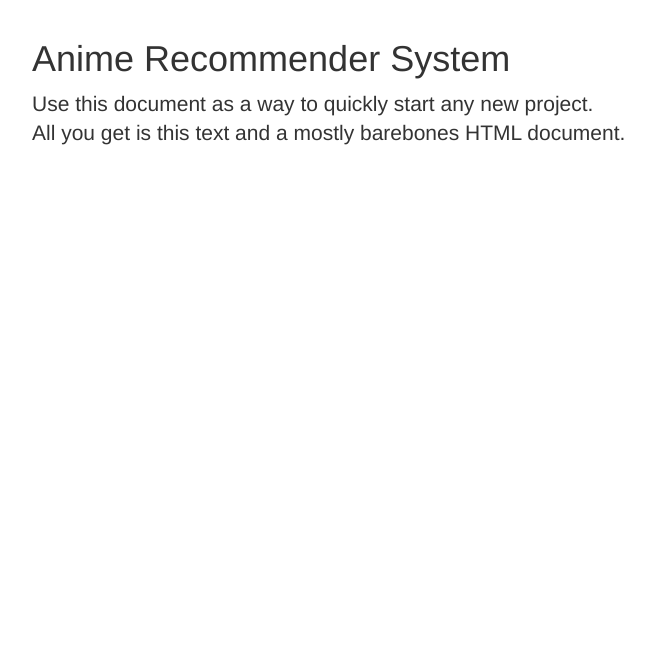
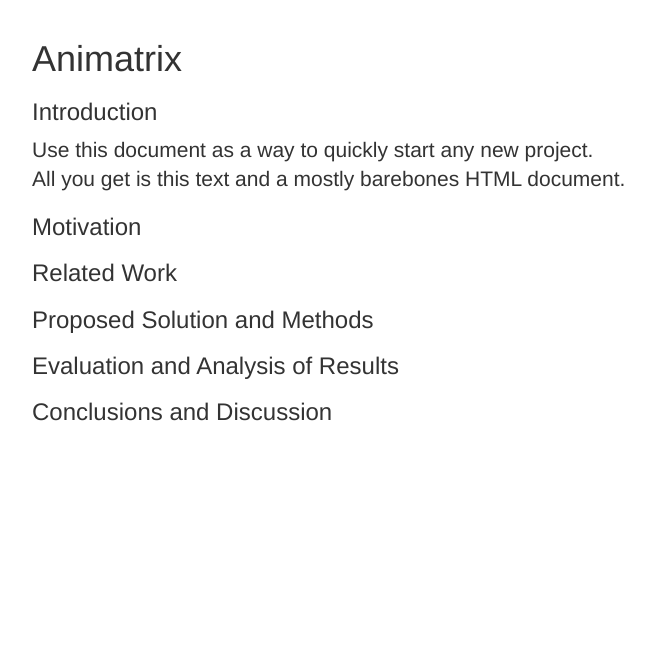
Before and after one commit to hyerania/Animatrix, a Flask app: page / in a window 1280 px wide. Shown: the part 51-717 px from the top of the page, without its empty margins (38-693 px from the left). Run offline with Flask 2, Linux system fonts and the light colour scheme; some libraries are stand-ins or nearby versions.

Commit message:
Added sections for project website

```diff
--- a/Demo/app/templates/index.html
+++ b/Demo/app/templates/index.html
@@ -3,11 +3,17 @@
 {% block content %}
   <div class="container">
     <div class="starter-template">
-      <h1>Anime Recommender System</h1>
+      <h1>Animatrix</h1>
+      <h3>Introduction</h3>
       <p class="lead">
         Use this document as a way to quickly start any new project.<br>
         All you get is this text and a mostly barebones HTML document.
       </p>
+      <h3>Motivation</h3>
+      <h3>Related Work</h3>
+      <h3>Proposed Solution and Methods</h3>
+      <h3>Evaluation and Analysis of Results</h3>
+      <h3>Conclusions and Discussion</h3>
     </div>
   </div>
 {% endblock %}
```
